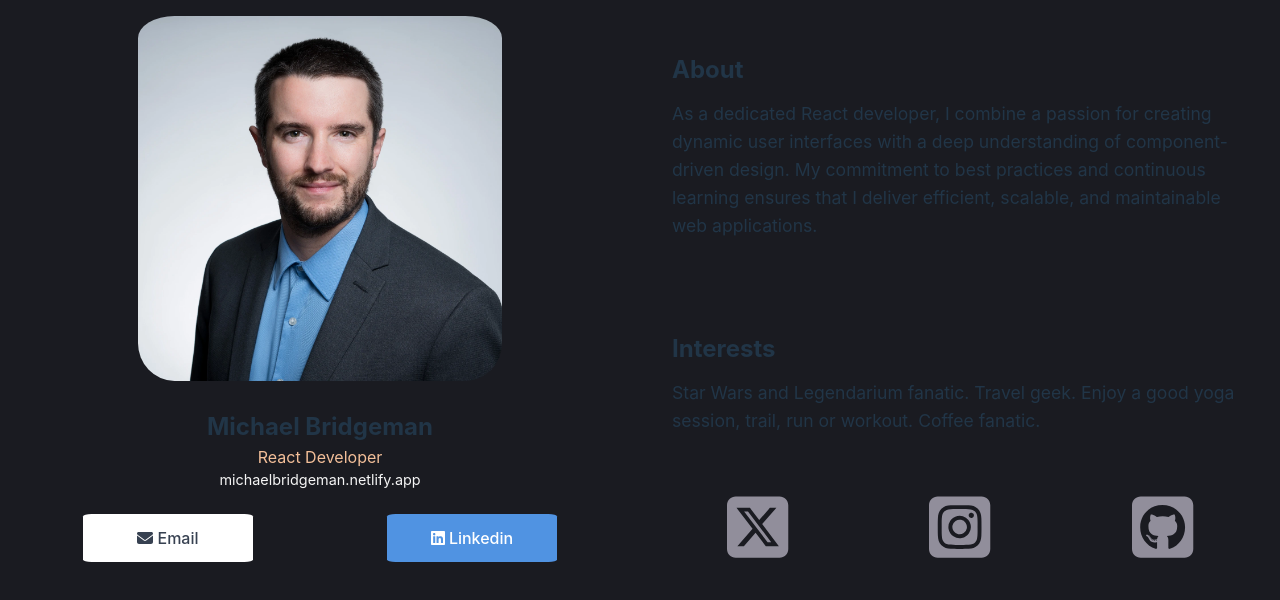
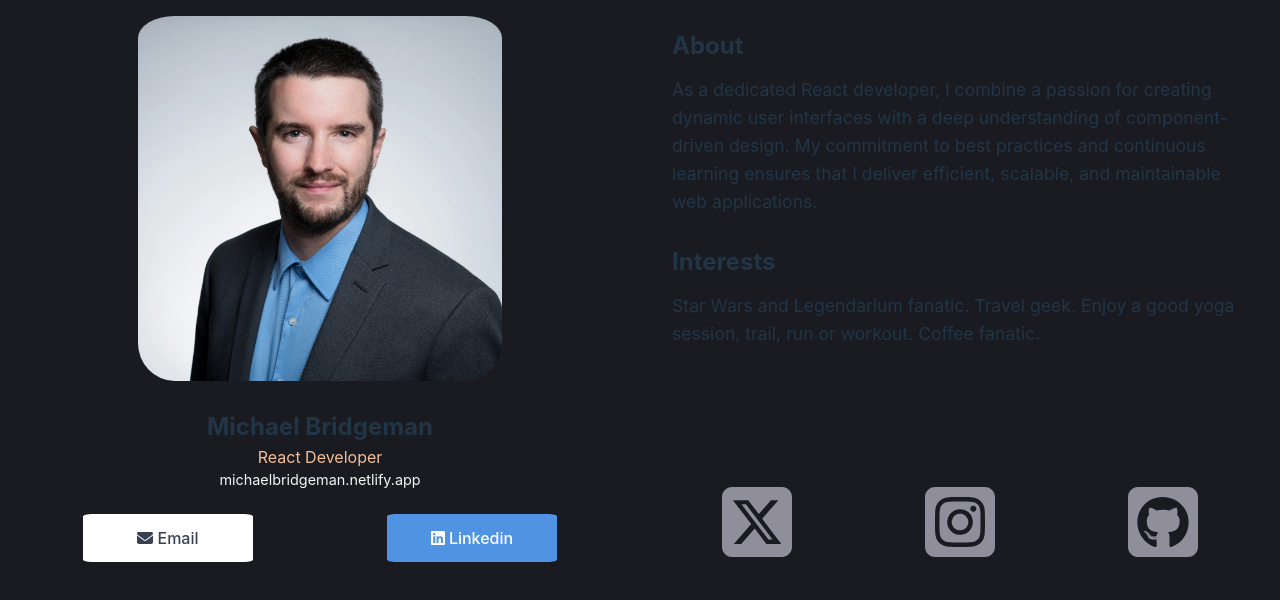
Before and after one commit to bridgemami/digital-business-card, a React (Vite) app: page / in a window 1280 px wide. Shown: the top 600 px of the page. Built offline with nearby package versions, Linux system fonts and the light colour scheme.

Commit message:
created an interest component

```diff
--- a/src/App.jsx
+++ b/src/App.jsx
@@ -1,5 +1,6 @@
 import Header from './components/header/Header';
-import Main from './components/main/Main';
+import About from './components/about/About';
+import Interest from './components/interest/Interest';
 import Footer from './components/footer/Footer';
 import s from './app.module.css'
 
@@ -8,7 +9,10 @@ function App() {
     <div className={s.app}>
      <Header />
      <div className={s.body}>
-     <Main />
+      <main>
+     <About />
+     <Interest />
+     </main>
      <Footer />
      </div>
      </div>
--- a/src/app.module.css
+++ b/src/app.module.css
@@ -1,3 +1,7 @@
+main {
+padding: 0 1em;
+}
+
 @media (min-width: 768px) {
     .app {
         display: flex;
@@ -19,6 +23,11 @@
         justify-content: space-between;
         padding-bottom: 1em;
     }
+    main {
+        display: flex;
+        flex-direction: column;
+        justify-content: space-around;
+    }
 }
 
 @media (min-width: 1200px) {
@@ -27,4 +36,8 @@
         padding:0;
         /* height: 100%; */
     }
+    .main {
+        align-self: center;
+        height: 100%;
+    }
 }
--- a/src/components/main/Main.jsx
+++ b/src/components/about/About.jsx
@@ -1,16 +1,9 @@
-import s from './main.module.css'
-import cx from 'classnames'
+import s from './about.module.css'
 export default function Main () {
     return (
-        <main className={s.container}>
             <section>
                 <h2 className={s.heading}>About</h2>
                 <p className={s.paragraph}>As a dedicated React developer, I combine a passion for creating dynamic user interfaces with a deep understanding of component-driven design. My commitment to best practices and continuous learning ensures that I deliver efficient, scalable, and maintainable web applications.</p>
             </section>
-            <section>
-                <h2 className={s.heading}>Interests</h2>
-                <p className={cx(s.paragraph, s.padding_bottom)}>Star Wars and Legendarium fanatic. Travel geek. Enjoy a good yoga session, trail, run or workout. Coffee fanatic.</p>
-            </section>
-        </main>
-    )
+                )
 }
--- /dev/null
+++ b/src/components/about/about.module.css
@@ -0,0 +1,9 @@
+.heading {
+    padding: .5em 0;
+    margin: 0;
+}
+.paragraph {
+    margin: 0;
+    line-height: 1.75rem;
+    font-size: 1.1rem;
+}
--- a/src/components/header/header.module.css
+++ b/src/components/header/header.module.css
@@ -73,7 +73,6 @@ span {
 .head_shot {
     width: 100%;
     border-radius: 10%;
-    padding-top: 1em;
 }
 
 @media (min-width: 768px) {
@@ -86,6 +85,7 @@ span {
     }
     .head_shot {
         height: 22.5%;
+        padding-top: 1em;
     }
 
     .contact_container {
--- /dev/null
+++ b/src/components/interest/Interest.jsx
@@ -0,0 +1,11 @@
+import cx from 'classnames'
+import s from './interest.module.css'
+
+export default function Interest () {
+        return (
+            <section>
+                <h2 className={s.heading}>Interests</h2>
+                <p className={cx(s.paragraph, s.padding_bottom)}>Star Wars and Legendarium fanatic. Travel geek. Enjoy a good yoga session, trail, run or workout. Coffee fanatic.</p>
+            </section>
+        )
+}
--- /dev/null
+++ b/src/components/interest/interest.module.css
@@ -0,0 +1,16 @@
+section {
+    padding-top: 1em;
+}
+.heading {
+    padding: .5em 0;
+    margin: 0;
+}
+.paragraph {
+    margin: 0;
+    line-height: 1.75rem;
+    font-size: 1.1rem;
+}
+
+.padding_bottom {
+    padding-bottom: 1em;
+}
--- a/src/components/main/main.module.css
+++ /dev/null
@@ -1,33 +0,0 @@
-.container {
-    padding: 0 1em;
-}
-
-.heading {
-    padding: .5em 0;
-    margin: 0;
-}
-
-.paragraph {
-    margin: 0;
-    line-height: 1.75rem;
-    font-size: 1.1rem;
-}
-
-.padding_bottom {
-    padding-bottom: 1em;
-}
-
-@media(min-width:992px) {
-    .container {
-        display: flex;
-        flex-direction: column;
-        justify-content: space-around;
-    }
-}
-
-@media (min-width:1200px) {
-    .container {
-        align-self: center;
-        height: 100%;
-    }
-}
```
